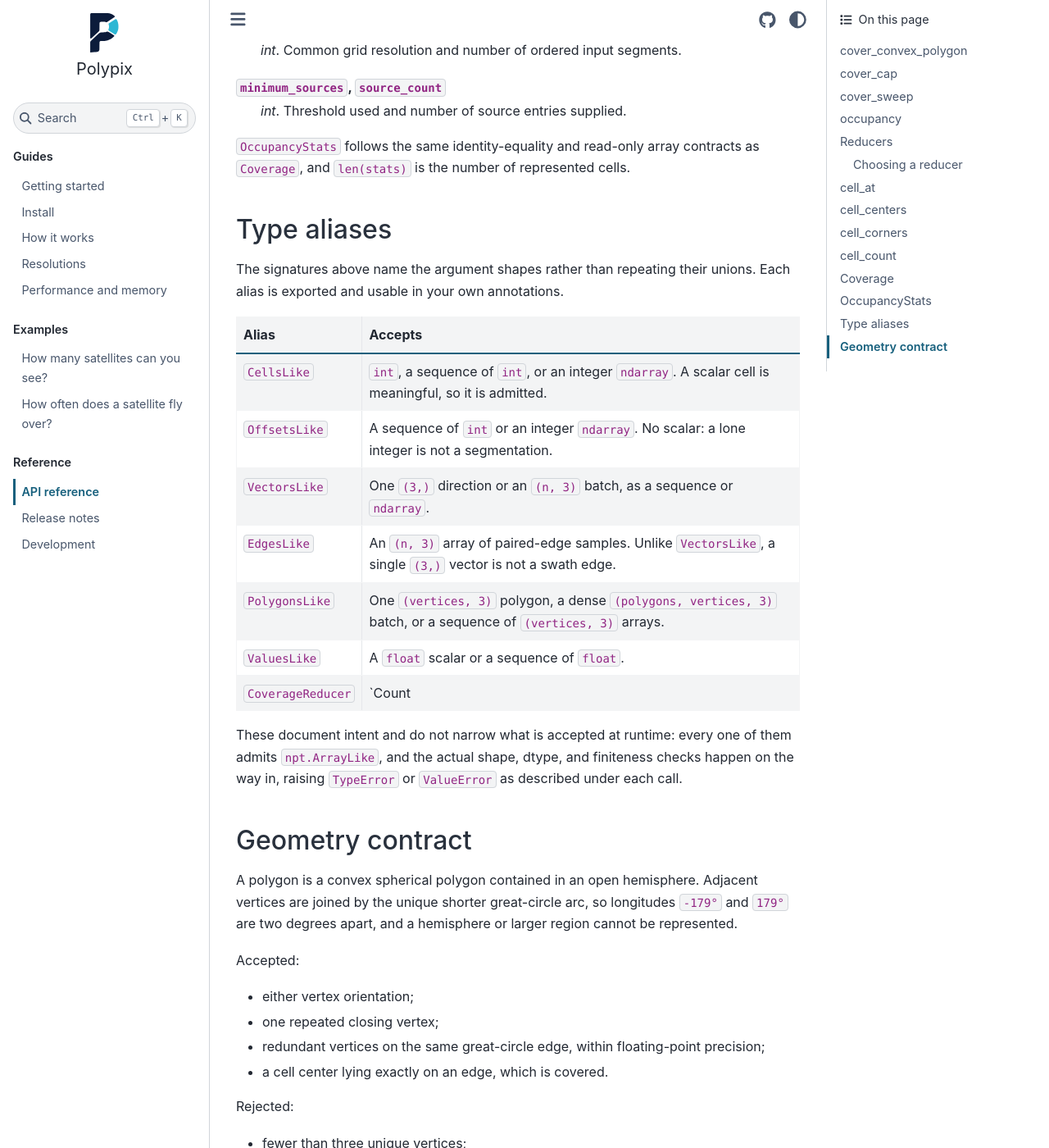
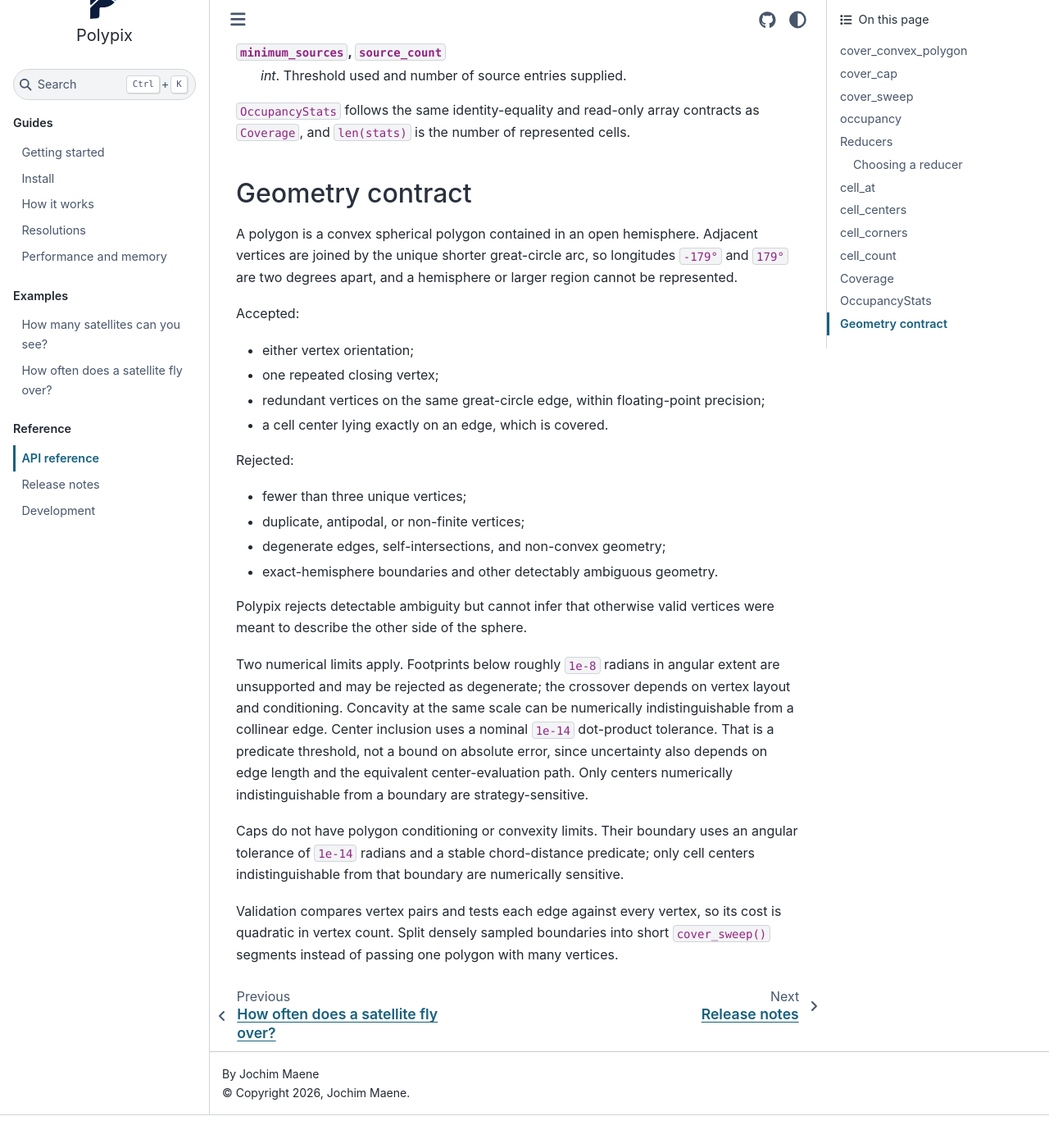
Before and after one commit to JochimMaene/polypix, a Sphinx documentation site: the page built from docs/api.md, in a window 1280 px wide and 1400 px high, scrolled down 13273 px. Shown: the whole window at 82% size. Built offline with Sphinx 7.4.7 and the Sphinx Book theme 1.1.4, drawn with Linux system fonts in a browser that asks for light colours; after the commit the page ends 14633 px from its top, so only the background shows below that; some of the changed text lies outside the part shown.

Commit message:
docs: keep the argument-shape aliases out of the public surface
`__all__` is this library's definition of public - a test pins it - and
`CoverageReducer` already lived as a module-level name deliberately absent from
it. The six argument-shape aliases get the same treatment rather than a third
category: importable, unadvertised, undocumented, free to change.

Exporting them was the wrong trade. None of them narrows anything - every one
admits `npt.ArrayLike`, so annotating with `CellsLike` tells a type checker
almost nothing - and seven aliases against thirteen real names would have made
over a third of the public API typing sugar. As with the occupancy runs,
exporting later breaks nobody if someone asks.

One cost, accepted: `from __future__ import annotations` makes annotations
strings, so `help(px.cover_cap)` prints `centers_xyz: 'VectorsLike'`, a name
now absent from the reference. The per-parameter prose in api.md already states
what each argument accepts, and the name still resolves if anyone tries it.

Public surface is back to 13 names.

```diff
--- a/docs/api.md
+++ b/docs/api.md
@@ -22,7 +22,6 @@ HEALPix and NumPy handoff conventions see
 | [`cell_count`](#cell_count) | Number of cells at a resolution |
 | [`Coverage`](#coverage) | Segmented result of the coverage calls |
 | [`OccupancyStats`](#occupancystats) | Per-cell occupancy statistics on one axis |
-| [Type aliases](#type-aliases) | Spellings for the argument shapes in these signatures |
 
 ## cover_convex_polygon
 
@@ -579,26 +578,6 @@ construction is intentionally disabled.
 contracts as `Coverage`, and `len(stats)` is the number of represented
 cells.
 
-## Type aliases
-
-The signatures above name the argument shapes rather than repeating their
-unions. Each alias is exported and usable in your own annotations.
-
-| Alias | Accepts |
-| --- | --- |
-| `CellsLike` | `int`, a sequence of `int`, or an integer `ndarray`. A scalar cell is meaningful, so it is admitted. |
-| `OffsetsLike` | A sequence of `int` or an integer `ndarray`. No scalar: a lone integer is not a segmentation. |
-| `VectorsLike` | One `(3,)` direction or an `(n, 3)` batch, as a sequence or `ndarray`. |
-| `EdgesLike` | An `(n, 3)` array of paired-edge samples. Unlike `VectorsLike`, a single `(3,)` vector is not a swath edge. |
-| `PolygonsLike` | One `(vertices, 3)` polygon, a dense `(polygons, vertices, 3)` batch, or a sequence of `(vertices, 3)` arrays. |
-| `ValuesLike` | A `float` scalar or a sequence of `float`. |
-| `CoverageReducer` | `Count | Sum`, the reducers the covering calls and `Coverage.reduce()` accept. |
-
-These document intent and do not narrow what is accepted at runtime: every one
-of them admits `npt.ArrayLike`, and the actual shape, dtype, and finiteness
-checks happen on the way in, raising `TypeError` or `ValueError` as described
-under each call.
-
 ## Geometry contract
 
 A polygon is a convex spherical polygon contained in an open hemisphere.
```
Also changed, not shown: polypix/__init__.py (+4 -9 lines), 1 other file.
